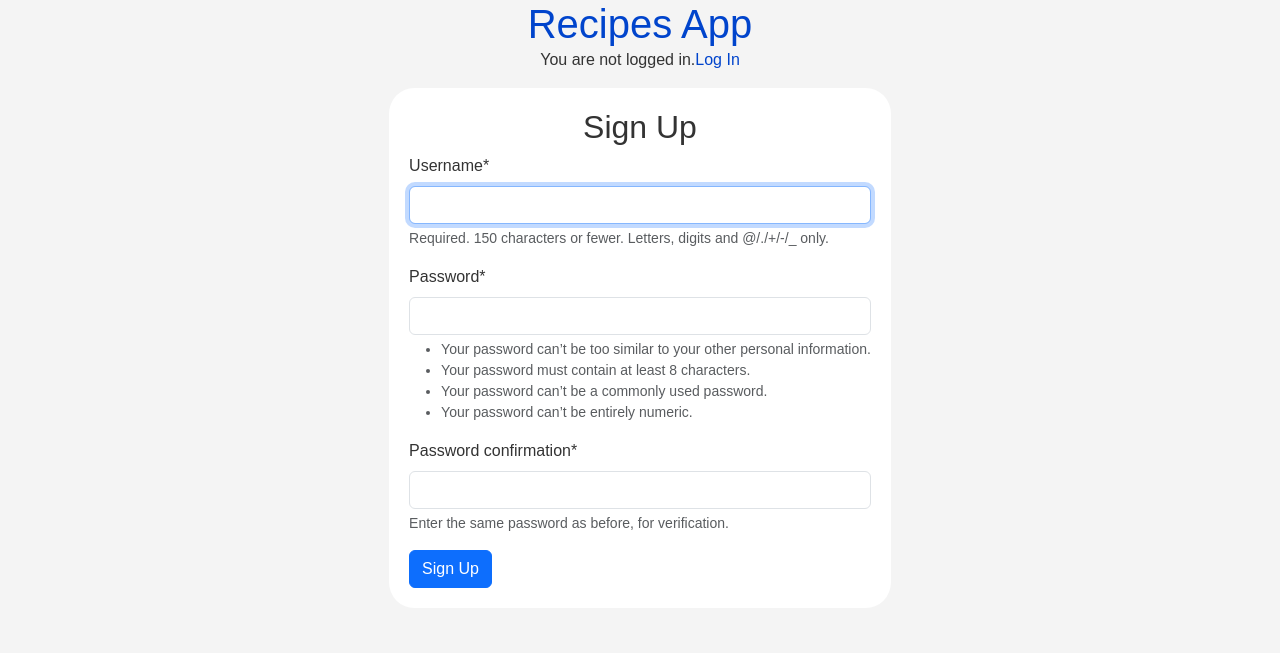
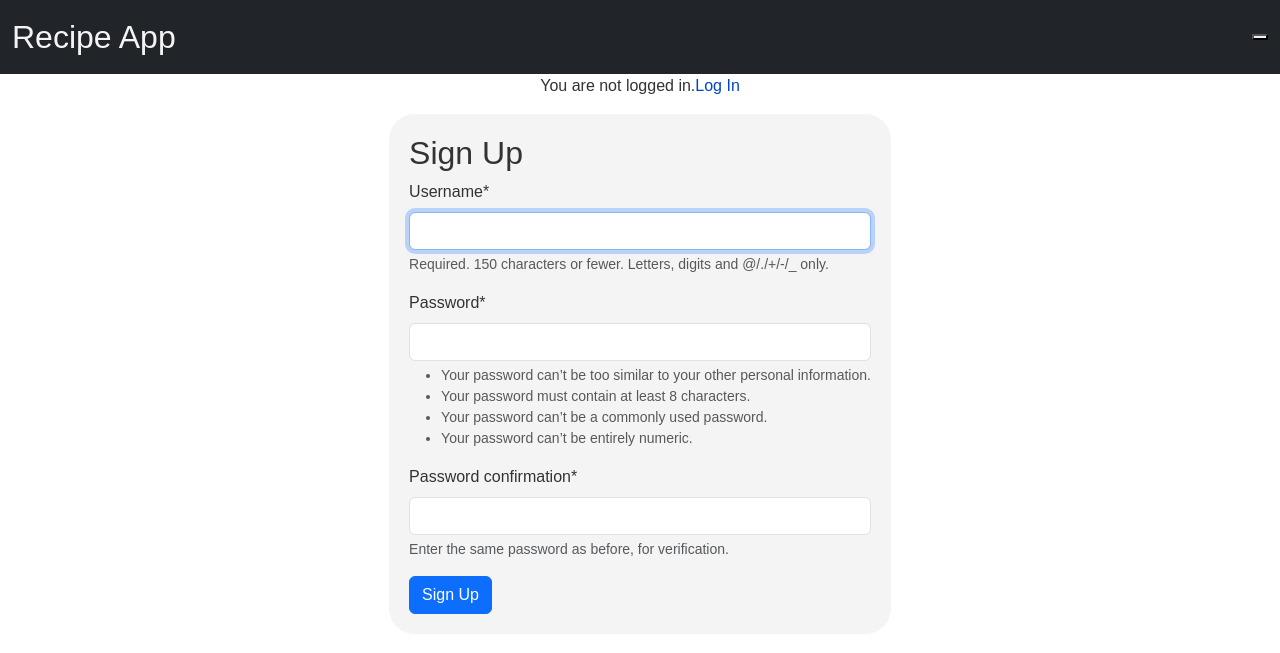
Before and after one commit to yusufyassir/Recipies_App, a Django app: page /accounts/signup/ in a window 1280 px wide. Shown: the top 653 px of the page. Run offline with Django 5.2, Linux system fonts and the light colour scheme; some libraries are stand-ins or nearby versions.

Commit message:
added a navbar and put the logout button there

```diff
--- a/static/css/styles.css
+++ b/static/css/styles.css
@@ -2,7 +2,7 @@
 
 body {
     font-family: Arial, sans-serif;
-    background-color: #f4f4f4;
+    background-color: #ffffff;
     color: #333;
 
 }
@@ -24,14 +24,12 @@ a{
 }
 
 .centered {
-    background-color: rgb(255, 255, 255);
+    background-color: #f4f4f4;
     padding: 20px;
     border-radius: 5%;
 
 }
-
-
-h2{
-    display: flex;
-    justify-content: center;
+.nav-text{
+    color: #f4f4f4;
+    font-size: xx-large;
 }
--- a/templates/base.html
+++ b/templates/base.html
@@ -8,26 +8,29 @@
 <head>
     <meta charset="UTF-8">
     <meta name="viewport" content="width=device-width, initial-scale=1.0">
-    <title>recipes appt</title>
+    <title>Recipes App</title>
     <link href="https://cdn.jsdelivr.net/npm/bootstrap@5.3.3/dist/css/bootstrap.min.css" rel="stylesheet" integrity="sha384-QWTKZyjpPEjISv5WaRU9OFeRpok6YctnYmDr5pNlyT2bRjXh0JMhjY6hW+ALEwIH" crossorigin="anonymous">
     <link rel="stylesheet" href="{%static 'css/styles.css' %}">
 </head>
 
 <body>
     <header>
-        <div class = "container">
-            <h1>
-                <a href="{% url 'home' %}">Recipes App</a>
-            </h1>
-        </div>
+        <nav class="navbar bg-dark " >
+            <div class="container-fluid">
+                <a class="navbar-brand nav-text" href="{%url 'home'%}">Recipe App</a>
+                <button class="ms-auto ">
+                    {% if user.is_authenticated %}
+                    <p><form action="{% url 'logout' %}" method="post">
+                        {% csrf_token %}
+                        <button class="btn btn-light" type="submit">Logout</button>
+                    </form>
+                    {%endif%}
+                </button>
+            </div>
+        </nav>
     </header>
     {% if user.is_authenticated %}
     <p>Hi {{ user.username }}!</p>
-    <p><form action="{% url 'logout' %}" method="post">
-        {% csrf_token %}
-        <button type="submit">Logout</button>
-    </form>
-    </p>
     {% else %}
     <div class = "container">
         <p>You are not logged in.</p>
@@ -36,9 +39,12 @@
     {% endif %}
         {%block content%}
         {%endblock content%}
-    <script src="https://cdn.jsdelivr.net/npm/bootstrap@5.3.3/dist/js/bootstrap.bundle.min.js" integrity="sha384-YvpcrYf0tY3lHB60NNkmXc5s9fDVZLESaAA55NDzOxhy9GkcIdslK1eN7N6jIeHz" crossorigin="anonymous"></script>
-    <script src="https://cdn.jsdelivr.net/npm/@popperjs/core@2.11.8/dist/umd/popper.min.js" integrity="sha384-I7E8VVD/ismYTF4hNIPjVp/Zjvgyol6VFvRkX/vR+Vc4jQkC+hVqc2pM8ODewa9r" crossorigin="anonymous"></script>
-<script src="https://cdn.jsdelivr.net/npm/bootstrap@5.3.3/dist/js/bootstrap.min.js" integrity="sha384-0pUGZvbkm6XF6gxjEnlmuGrJXVbNuzT9qBBavbLwCsOGabYfZo0T0to5eqruptLy" crossorigin="anonymous"></script>
+    <script src="https://cdn.jsdelivr.net/npm/bootstrap@5.3.3/dist/js/bootstrap.bundle.min.js"
+    integrity="sha384-YvpcrYf0tY3lHB60NNkmXc5s9fDVZLESaAA55NDzOxhy9GkcIdslK1eN7N6jIeHz" crossorigin="anonymous"></script>
+    <script src="https://cdn.jsdelivr.net/npm/@popperjs/core@2.11.8/dist/umd/popper.min.js"
+    integrity="sha384-I7E8VVD/ismYTF4hNIPjVp/Zjvgyol6VFvRkX/vR+Vc4jQkC+hVqc2pM8ODewa9r" crossorigin="anonymous"></script>
+    <script src="https://cdn.jsdelivr.net/npm/bootstrap@5.3.3/dist/js/bootstrap.min.js"
+    integrity="sha384-0pUGZvbkm6XF6gxjEnlmuGrJXVbNuzT9qBBavbLwCsOGabYfZo0T0to5eqruptLy" crossorigin="anonymous"></script>
 </body>
 
 </html>
```
Also changed, not shown: db.sqlite3.
